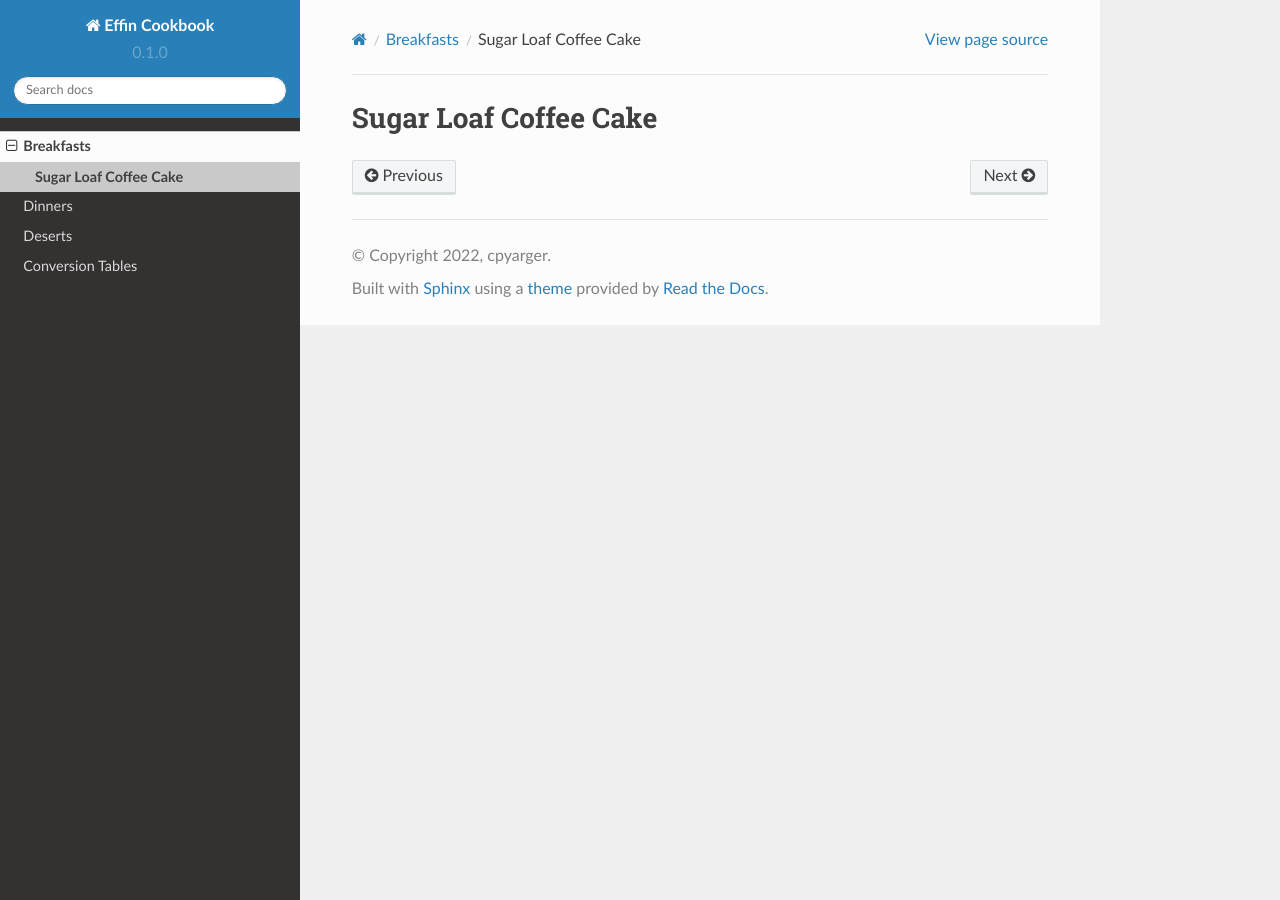
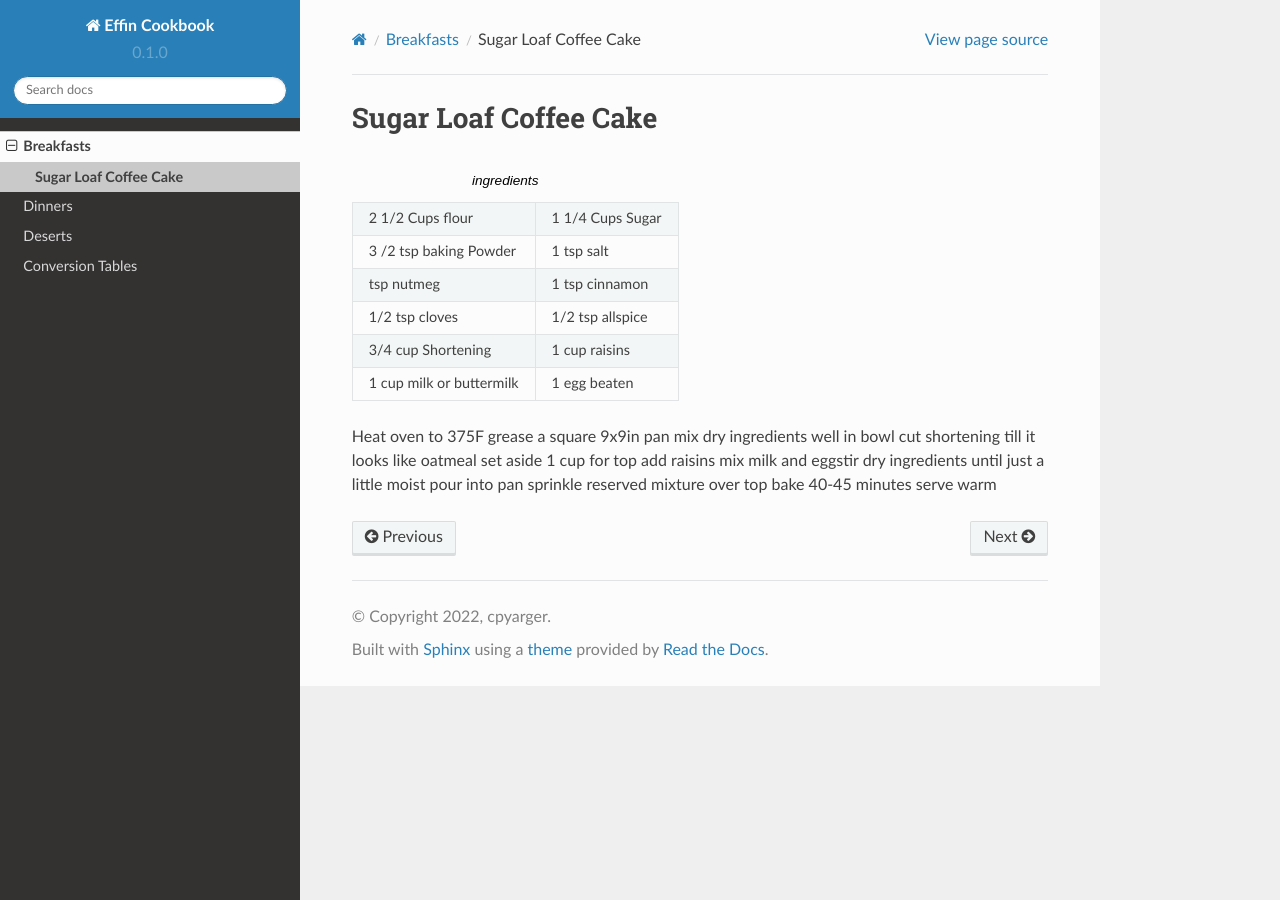
Before and after one commit to cpyarger/Effin-Cookbook, a Sphinx documentation site: the page built from docs/source/breakfasts/slcc.rst, in a window 1280 px wide. Built offline with Sphinx 7.4.7 and the Read the Docs theme 2.0.0, drawn with Linux system fonts in a browser that asks for light colours.

Commit message:
Sugar Loaf Coffee Cake

```diff
--- a/docs/source/breakfasts/slcc.rst
+++ b/docs/source/breakfasts/slcc.rst
@@ -1,3 +1,32 @@
 Sugar Loaf Coffee Cake
 ======================
 .. toctree::
+
+
+.. list-table:: ingredients
+    :header-rows: 0
+
+    * - 2 1/2 Cups flour
+      - 1 1/4 Cups Sugar
+    * - 3 /2 tsp baking Powder
+      - 1 tsp salt
+    * -  tsp nutmeg
+      - 1 tsp cinnamon
+    * - 1/2 tsp cloves
+      - 1/2 tsp allspice
+    * - 3/4 cup Shortening
+      - 1 cup raisins
+    * - 1 cup milk or buttermilk
+      - 1 egg beaten
+
+Heat oven to 375F
+grease a square 9x9in pan
+mix dry ingredients well in bowl
+cut shortening till it looks like oatmeal
+set aside 1 cup for top
+add raisins
+mix milk and eggstir dry ingredients  until just a little moist
+pour into pan
+sprinkle reserved mixture over top
+bake 40-45 minutes
+serve warm
```
